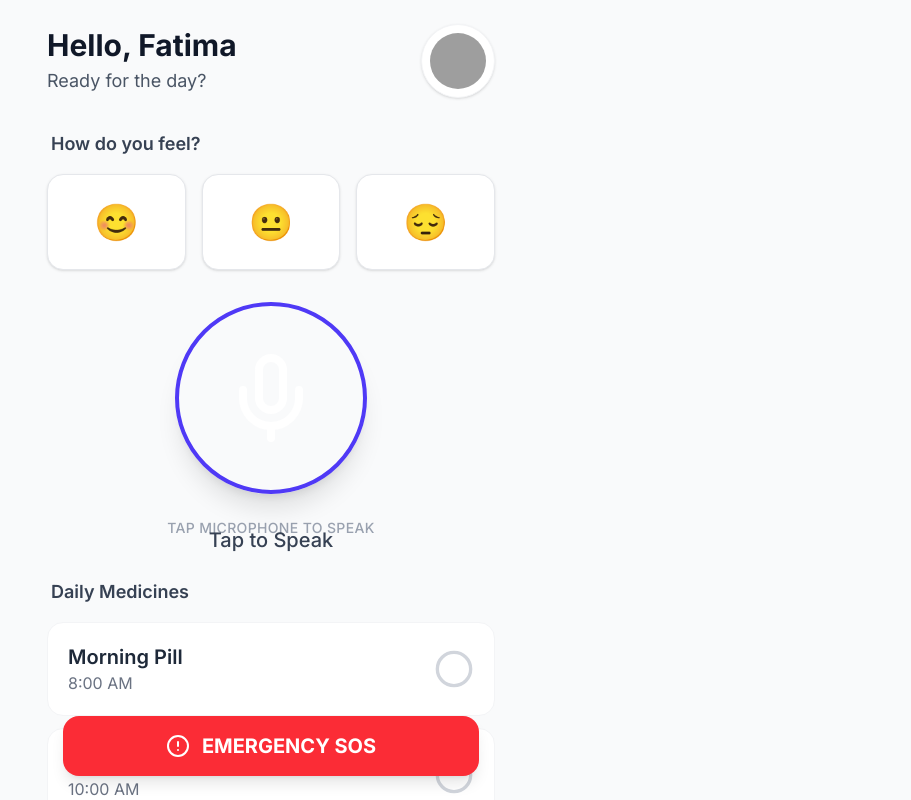
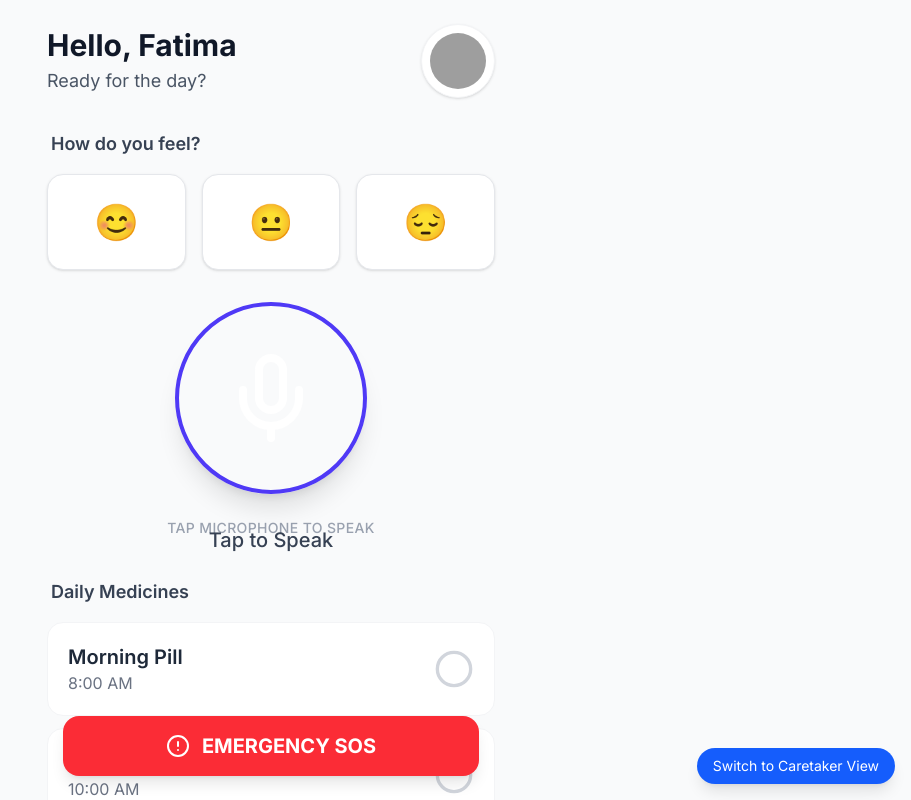
Before and after one commit to Fathima-Ansal/echo-care, a React (Vite) app in the folder frontend/: page / in a window 1280 px wide. Shown: the top 800 px of the page, without its empty margins (369-1280 px from the left). Built offline with nearby package versions, Linux system fonts and the light colour scheme; grey boxes are pictures that could not be loaded.

Commit message:
elder switch

```diff
--- a/frontend/src/pages/ElderlyDashboard.tsx
+++ b/frontend/src/pages/ElderlyDashboard.tsx
@@ -34,6 +34,11 @@ export default function ElderlyDashboard() {
 
     return (
         <div className="min-h-screen bg-gray-50 p-4 pb-24 flex flex-col items-center">
+            {/* Navigation Switch */}
+            <a href="/caretaker" className="fixed bottom-4 right-4 bg-blue-600 text-white px-4 py-2 rounded-full shadow-lg text-sm hover:bg-blue-700 transition-colors z-50">
+                Switch to Caretaker View
+            </a>
+
             {/* Header */}
             <header className="w-full max-w-md flex justify-between items-center mb-8 mt-2">
                 <div>
```
